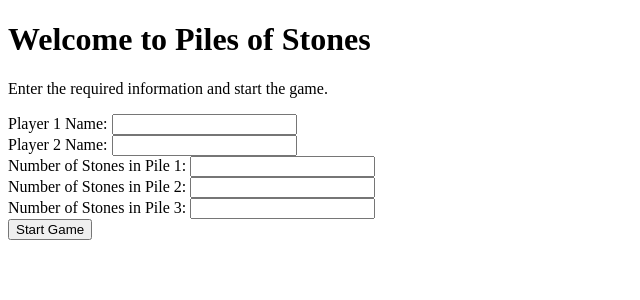
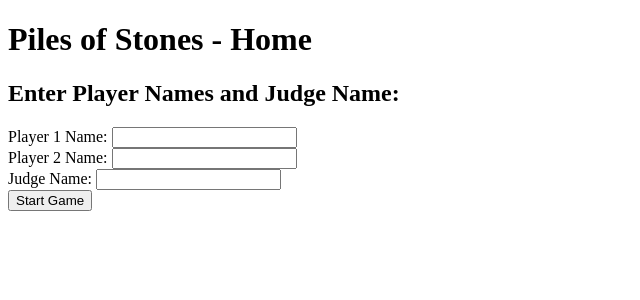
Before and after one commit to harshi99/pile_game, a Flask app: page / in a window 1280 px wide. Shown: the top 300 px of the page, without its empty margins (0-640 px from the left). Run offline with Flask 3, Linux system fonts and the light colour scheme.

Commit message:
updating

```diff
--- a/app.py
+++ b/app.py
@@ -1,6 +1,10 @@
 from flask import Flask, render_template, request
 
 app = Flask(__name__)
+
+player1 = ""
+player2 = ""
+judge = ""
 
 @app.route('/')
 def home():
@@ -8,39 +12,35 @@ def home():
 
 @app.route('/game', methods=['GET', 'POST'])
 def game():
+    global player1, player2, judge
+
     if request.method == 'POST':
-        player1 = request.form['player1']
-        player2 = request.form['player2']
-        pile1 = int(request.form['pile1'])
-        pile2 = int(request.form['pile2'])
-        pile3 = int(request.form['pile3'])
-        min_pick = 1
-        max_pick = min(pile1, pile2, pile3)
+        if 'player1' in request.form:
+            player1 = request.form['player1']
+            player2 = request.form['player2']
+            judge = request.form['judge']
 
-        if 'current_player' not in request.form:
-            current_player = player1
-            piles = [pile1, pile2, pile3]
-        else:
-            current_player = request.form['current_player']
-            piles = [
-                int(request.form['pile1']),
-                int(request.form['pile2']),
-                int(request.form['pile3'])
-            ]
+            return render_template('game.html', player1=player1, player2=player2, judge=judge)
 
-            pile_index = int(request.form['pile_index'])
-            stones = int(request.form['stones'])
-            piles[pile_index] -= stones
-            current_player = player2 if current_player == player1 else player1
+        current_player = request.form['current_player']
+        pile_index = int(request.form['pile_index'])
+        stones = int(request.form['stones'])
+        piles = [int(request.form['pile1']), int(request.form['pile2']), int(request.form['pile3'])]
+
+        piles[pile_index] -= stones
+        current_player = player2 if current_player == player1 else player1
 
         if all(pile == 0 for pile in piles):
             winner = player1 if piles[0] == 0 else player2
-            return render_template('result.html', player1=player1, player2=player2, winner=winner)
+            return render_template('result.html', player1=player1, player2=player2, judge=judge, winner=winner)
 
-        return render_template('game.html', player1=player1, player2=player2, current_player=current_player,
+        min_pick = 1
+        max_pick = min(piles)  # Calculate the maximum number of stones that can be picked up
+
+        return render_template('game.html', player1=player1, player2=player2, judge=judge, current_player=current_player,
                                piles=piles, min_pick=min_pick, max_pick=max_pick)
 
-    return render_template('game.html')
+    return render_template('game.html', player1=player1, player2=player2, judge=judge)
 
 @app.route('/result')
 def result():
--- a/templates/game.html
+++ b/templates/game.html
@@ -10,6 +10,9 @@
     <p>Pile 1: {{ piles[0] }}</p>
     <p>Pile 2: {{ piles[1] }}</p>
     <p>Pile 3: {{ piles[2] }}</p>
+
+    <h3>Minimum Number of Stones to Pick: {{ min_pick }}</h3>
+    <h3>Maximum Number of Stones to Pick: {{ max_pick }}</h3>
 
     <form action="/game" method="POST">
         <label for="stones">Number of Stones to Pick:</label>
--- a/templates/home.html
+++ b/templates/home.html
@@ -4,9 +4,9 @@
     <title>Piles of Stones - Home</title>
 </head>
 <body>
-    <h1>Welcome to Piles of Stones</h1>
-    <p>Enter the required information and start the game.</p>
+    <h1>Piles of Stones - Home</h1>
 
+    <h2>Enter Player Names and Judge Name:</h2>
     <form action="/game" method="POST">
         <label for="player1">Player 1 Name:</label>
         <input type="text" id="player1" name="player1" required><br>
@@ -14,14 +14,8 @@
         <label for="player2">Player 2 Name:</label>
         <input type="text" id="player2" name="player2" required><br>
 
-        <label for="pile1">Number of Stones in Pile 1:</label>
-        <input type="number" id="pile1" name="pile1" required><br>
-
-        <label for="pile2">Number of Stones in Pile 2:</label>
-        <input type="number" id="pile2" name="pile2" required><br>
-
-        <label for="pile3">Number of Stones in Pile 3:</label>
-        <input type="number" id="pile3" name="pile3" required><br>
+        <label for="judge">Judge Name:</label>
+        <input type="text" id="judge" name="judge" required><br>
 
         <input type="submit" value="Start Game">
     </form>
```
Also changed, not shown: templates/result.html (+5 -4 lines).
